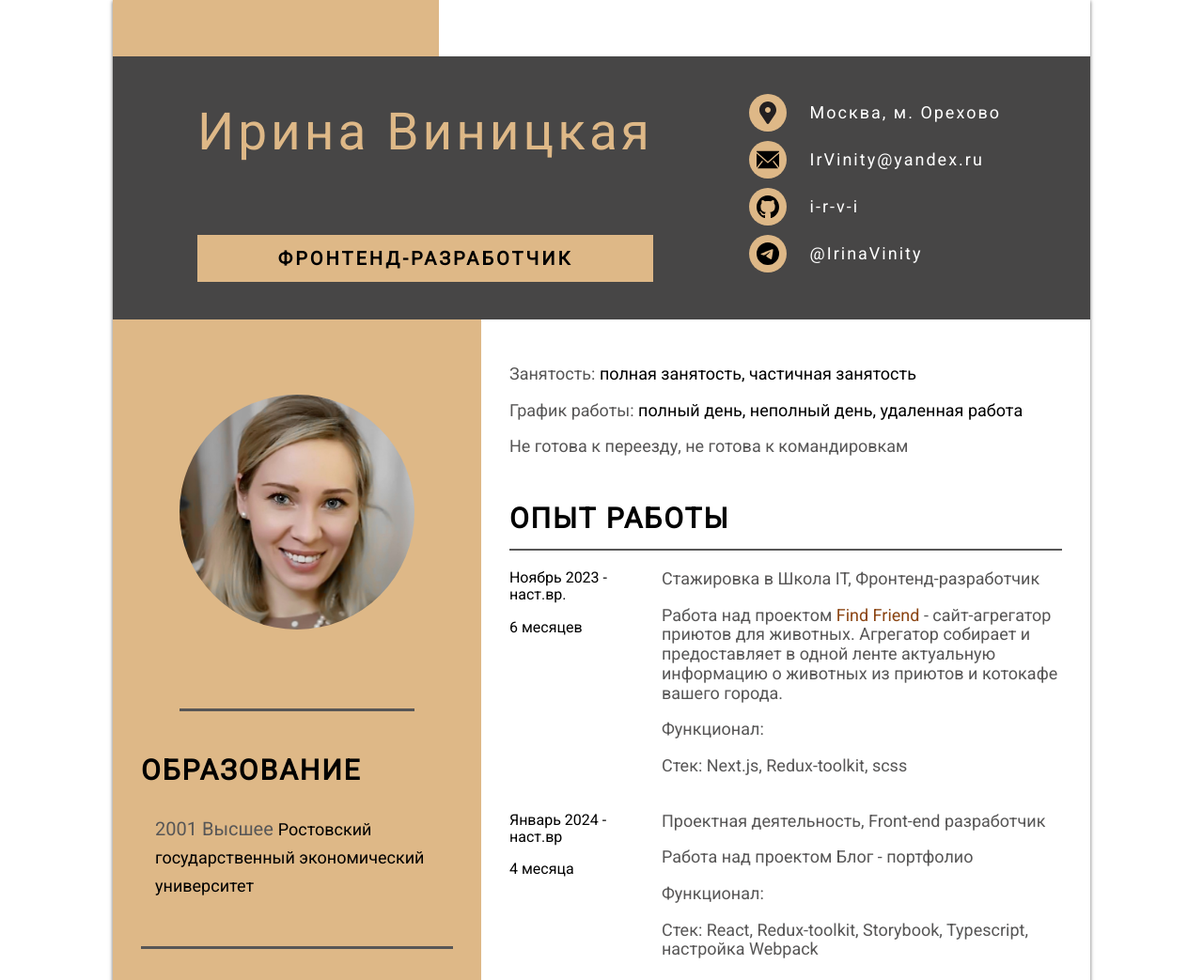
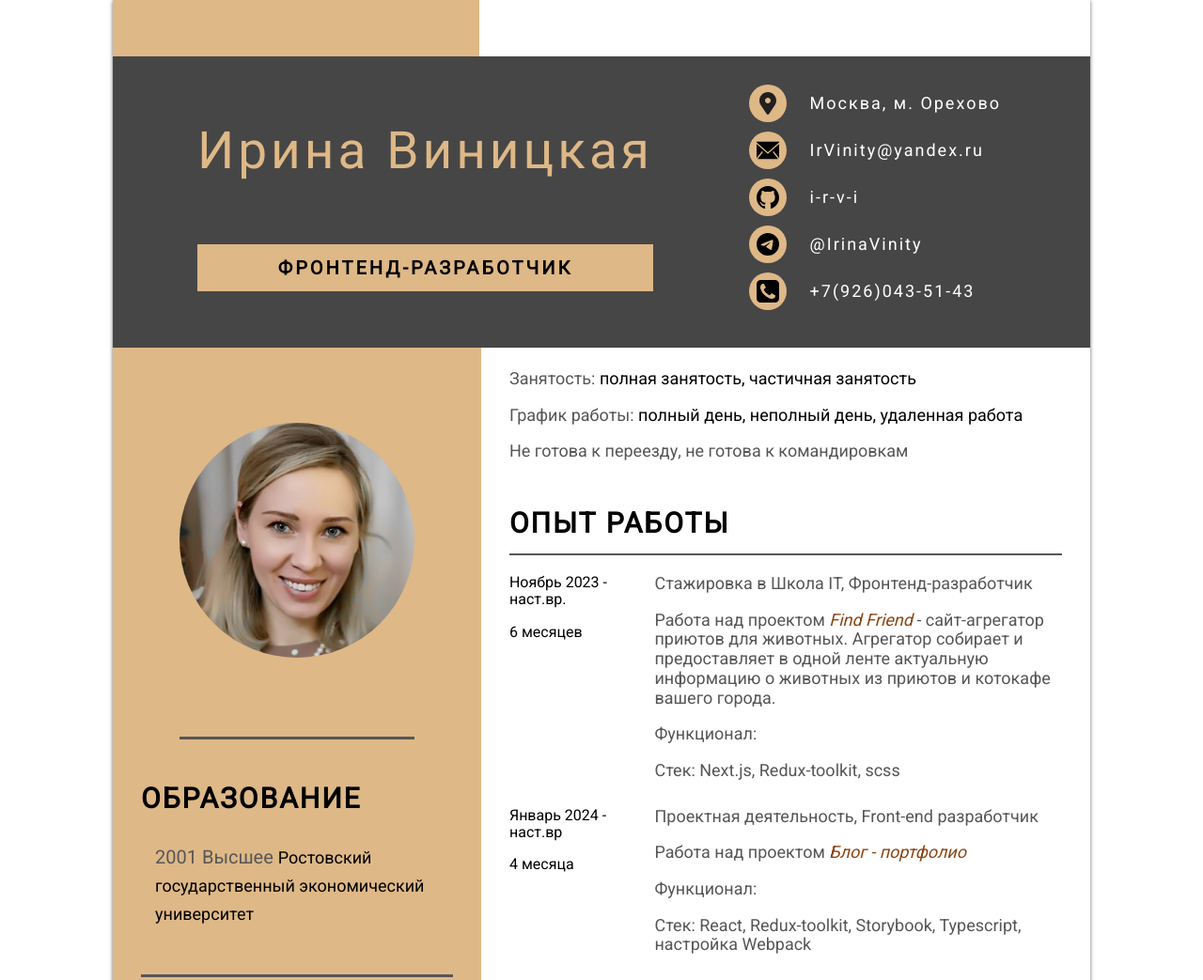
Before and after one commit to IrinaVinit/my_CV, a plain HTML site: page index.html in a window 1280 px wide. Shown: the top 1043 px of the page at 94% size. Drawn offline with Linux system fonts and the light colour scheme.

Commit message:
feat: добавлен номер телефона в раздел контактов

```diff
--- a/index.html
+++ b/index.html
@@ -37,6 +37,10 @@
               <li class="contacts-item">
                 <div class="contact-icon tg"></div>
                 <p>@IrinaVinity</p>
+              </li>
+              <li class="contacts-item">
+                <div class="contact-icon ph"></div>
+                <p>+7(926)043-51-43</p>
               </li>
             </ul>
           </div>
@@ -107,7 +111,7 @@
                     <p>6 месяцев</p>
                   </div>
                   <div class="points">Стажировка в Школа IT, Фронтенд-разработчик
-                    <p class="exp-item">Работа над проектом <a href="https://ff.god-it.ru"target="_blank" class="link project-link">Find Friend</a> - сайт-агрегатор приютов для животных. Агрегатор собирает и предоставляет в одной ленте актуальную информацию о животных из приютов и котокафе вашего города.</p>
+                    <p class="exp-item">Работа над проектом <a href="https://ff.god-it.ru" target="_blank" class="link italic project-link">Find Friend</a> - сайт-агрегатор приютов для животных. Агрегатор собирает и предоставляет в одной ленте актуальную информацию о животных из приютов и котокафе вашего города.</p>
                     <p>Функционал:</p>
                     <p>Стек: Next.js, Redux-toolkit, scss</p>
                   </div>
@@ -115,7 +119,7 @@
                     <p>4 месяца</p>
                   </div>
                   <div class="points">Проектная деятельность, Front-end разработчик
-                    <p class="exp-item">Работа над проектом <a src=#>Блог - портфолио</a></p>
+                    <p class="exp-item">Работа над проектом <a src=# target="_blank" class="link italic project-link">Блог - портфолио</a></p>
                     <p>Функционал: </p>
                     <p>Стек: React, Redux-toolkit, Storybook, Typescript, настройка Webpack </p>
                   </div>
@@ -123,12 +127,12 @@
                     <p>1 месяц</p>
                   </div>
                   <div class="points">Проектная деятельность, Front-end разработчик
-                    <p class="exp-item">Работа над проектом <a src=#>проект</a></p>
+                    <p class="exp-item">Работа над проектом <a src=# target="_blank" class="link italic project-link">проект</a></p>
                     <p>Функционал:</p>
                     <p>Стек:</p>
                   </div>
                   <div class="exp-item">Март 2022 - Сентябрь 2024</div>
-                  <div class="exp-item">Обучение в Яндекс Практикуме,
+                  <div class="points">Обучение в Яндекс Практикуме,
                     <p>Fullstek-разработчик</p>
                     <ul class="list">
                       <li class="list-item italic project">
@@ -156,8 +160,8 @@
                   </div>
                 </div>
                 <h3>Нерелевантный опыт</h3>
-                <p class="points">с 2001г работала с области высшего профессионального и дополнительного образования - преподаватель/ инспектор учебных групп/ заместитель заведующего отделением/руководитель подразделения дополнительного образования взрослых. Также с 2014 по 2017гг - сотрудник отдела по связям с общественностью: ответственная за страницу сайта факультета университета, визуальная и содержательная части.</p>
-                <p class="points">Имею опыт взаимодействия с различными подразделениями университета как в должности рядового сотрудника, так и руководящей долждности</p>
+                <p>с 2001г работала с области высшего профессионального и дополнительного образования - преподаватель/ инспектор учебных групп/ заместитель заведующего отделением/руководитель подразделения дополнительного образования взрослых. Также с 2014 по 2017гг - сотрудник отдела по связям с общественностью: ответственная за страницу сайта факультета университета, визуальная и содержательная части.</p>
+                <p>Имею опыт анализа и систематизации данных, опыт взаимодействия с различными подразделениями университета как в должности рядового сотрудника, так и руководящей должности</p>
             </div>
             <div class="main-container">
               <h2 class="section-title main-section__title">Навыки</h2>
--- a/style/style.css
+++ b/style/style.css
@@ -24,6 +24,7 @@
 }
 .length {
   background-color: var(--length-color);
+  width: 390px
 }
 
 .nav-list {
@@ -38,7 +39,7 @@
 
 .profile {
   display: flex;
-  padding: 40px 90px;
+  padding: 30px 90px;
   justify-content: space-between;
   background-color: rgb(71, 70, 70);
 }
@@ -56,6 +57,7 @@
   line-height: 80px;
   text-align: center;
   margin: 0;
+  margin-top: 30px;
   color: var(--length-color);
 }
 
@@ -67,6 +69,7 @@
   text-align: center;
   text-transform: uppercase;
   margin: 0;
+  margin-bottom: 30px;
   background-color: var(--length-color);
 }
 
@@ -171,10 +174,21 @@
   color: black;
 }
 
+.ph:after {
+  content: "";
+  position: absolute;
+  background-image: url("../assets/svg/telephone-symbol.svg");
+  width: 24px;
+  height: 24px;
+  background-size: contain;
+  background-repeat: no-repeat;
+  top: 8px;
+  left: 8px;
+  z-index: 2;
+  color: black;
+}
+
 .about {
-  /* display: grid;
-  grid-template-columns: 1fr 2fr;
-  grid-template-rows: auto; */
   display: flex;
 
 }
@@ -267,7 +281,7 @@
 
 .main-section {
   width: 620px;
-  padding: 30px;
+  padding: 5px 30px;
   display: flex;
   flex-direction: column;
   gap: 25px;
@@ -290,7 +304,7 @@
   display: grid;
   grid-template-columns: 1fr 3fr;
   grid-template-rows: auto;
-  gap: 20px;
+  gap: 10px;
 }
 
 .link {
```
Also changed, not shown: assets/svg/telephone-symbol.svg (added).
